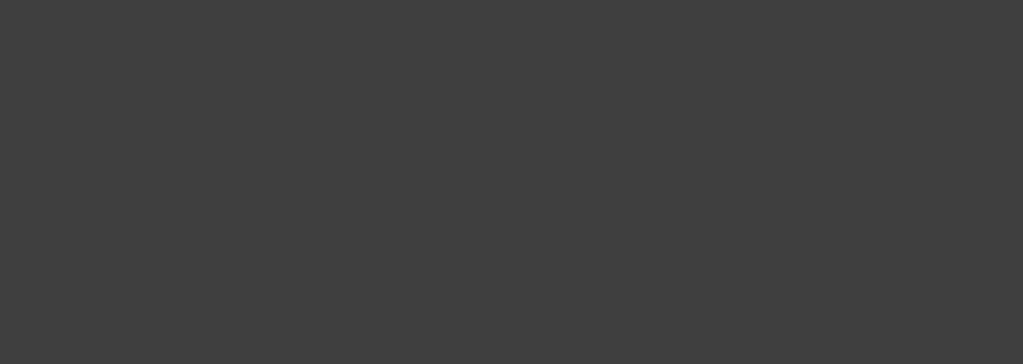
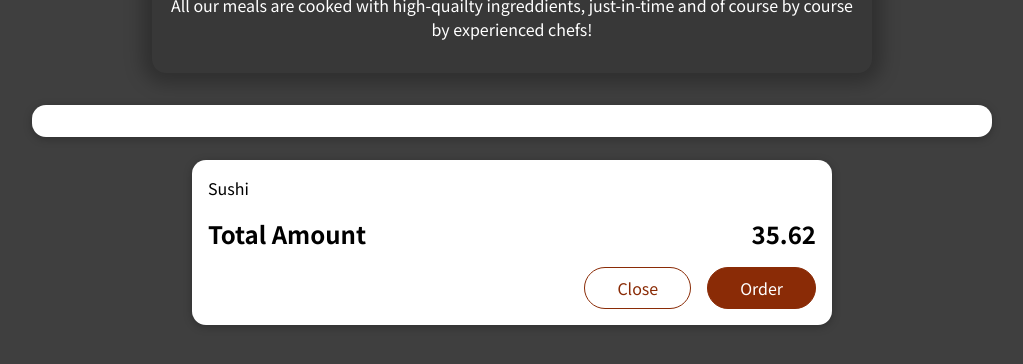
Before and after one commit to Mukeshraykumar1/01-starting-project, a React (Create React App) app: page / in a window 1280 px wide. Shown: the top 364 px of the page, without its empty margins (128-1151 px from the left). Built offline with nearby package versions, Linux system fonts and the light colour scheme.

Commit message:
close-nd-order-button

```diff
--- a/public/index.html
+++ b/public/index.html
@@ -28,6 +28,7 @@
   </head>
   <body>
     <noscript>You need to enable JavaScript to run this app.</noscript>
+    <div id="overlays"></div>
     <div id="root"></div>
     <!--
       This HTML file is a template.
--- a/src/App.js
+++ b/src/App.js
@@ -1,9 +1,11 @@
 import { Fragment } from "react";
 import Header from "./Layout/Header";
 import Meals from "./Meals/Meals";
+import Cart from "./Cart/Cart";
 function App() {
   return (
     <Fragment>
+      <Cart />
       <header />
       <main>
       <Meals />
--- /dev/null
+++ b/src/Cart/Cart.js
@@ -0,0 +1,29 @@
+import Modal from '../UI/Modal';
+import classes from './Cart.module.css';
+
+const Cart = props =>{
+    const cartItems = (
+        <ul className={classes['cart-items']}>
+            {[{ id: 'c1', name: 'Sushi', amount: 2, price:12.99}].map((item) => (
+                <li>{item.name}</li>
+            ))}
+        </ul>
+
+    );
+    return(
+     <Modal>
+        {cartItems}
+        <div className={classes.total}>
+            <span>Total Amount</span>
+            <span>35.62</span>
+        </div>
+        <div className={classes.actions}>
+            <button className={classes['button--alt']}>Close</button>
+            <button className={classes.button}>Order</button>
+
+        </div>
+     </Modal>
+    )
+};
+
+export default Cart;
--- /dev/null
+++ b/src/Cart/Cart.module.css
@@ -0,0 +1,46 @@
+.cart-items {
+    list-style: none;
+    margin: 0;
+    padding: 0;
+    max-height: 20rem;
+    overflow: auto;
+  }
+
+  .total {
+    display: flex;
+    justify-content: space-between;
+    align-items: center;
+    font-weight: bold;
+    font-size: 1.5rem;
+    margin: 1rem 0;
+  }
+
+  .actions {
+    text-align: right;
+  }
+
+  .actions button {
+    font: inherit;
+    cursor: pointer;
+    background-color: transparent;
+    border: 1px solid #8a2b06;
+    padding: 0.5rem 2rem;
+    border-radius: 25px;
+    margin-left: 1rem;
+  }
+
+  .actions button:hover,
+  .actions button:active {
+    background-color: #5a1a01;
+    border-color: #5a1a01;
+    color: white;
+  }
+
+  .actions .button--alt {
+    color: #8a2b06;
+  }
+
+  .actions .button {
+    background-color: #8a2b06;
+    color: white;
+  }
--- a/src/Meals/Meals.js
+++ b/src/Meals/Meals.js
@@ -3,11 +3,12 @@
 import AvailableMeals from './AvailableMeals';
 
 const Meals = () => {
-    return
+    return (
     <Fragment>
         <MealsSummary/>
         <AvailableMeals/>
     </Fragment>
+    )
 
 }
 export default Meals;
--- /dev/null
+++ b/src/UI/Modal.js
@@ -0,0 +1,23 @@
+import { Fragment } from 'react';
+import ReactDOM from 'react-dom';
+import classes from './Modal.module.css';
+
+const Backdrop = props => {
+    return <div className={classes.Backdrop} />
+};
+
+const ModalOverlay = props => {
+    return <div className={classes.modal} >
+        <div className={classes.content}>{props.children}</div>
+    </div>
+};
+const portalElement = document.getElementById('overlays');
+
+const Modal = props => {
+    return <Fragment>
+        {ReactDOM.createPortal(<Backdrop />, portalElement)}
+        {ReactDOM.createPortal(<ModalOverlay>{props.children}</ModalOverlay>, portalElement)}
+    </Fragment>
+};
+
+export default Modal;
--- /dev/null
+++ b/src/UI/Modal.module.css
@@ -0,0 +1,40 @@
+.backdrop {
+    position: fixed;
+    top: 0;
+    left: 0;
+    width: 100%;
+    height: 100vh;
+    z-index: 20;
+    background-color: rgba(0, 0, 0, 0.75);
+  }
+
+  .modal {
+    position: fixed;
+    top: 20vh;
+    left: 5%;
+    width: 90%;
+    background-color: white;
+    padding: 1rem;
+    border-radius: 14px;
+    box-shadow: 0 2px 8px rgba(0, 0, 0, 0.25);
+    z-index: 30;
+    animation: slide-down 300ms ease-out forwards;
+  }
+
+  @media (min-width: 768px) {
+    .modal {
+      width: 40rem;
+      left: calc(50% - 20rem);
+    }
+  }
+
+  @keyframes slide-down {
+    from {
+      opacity: 0;
+      transform: translateY(-3rem);
+    }
+    to {
+      opacity: 1;
+      transform: translateY(0);
+    }
+  }
```
